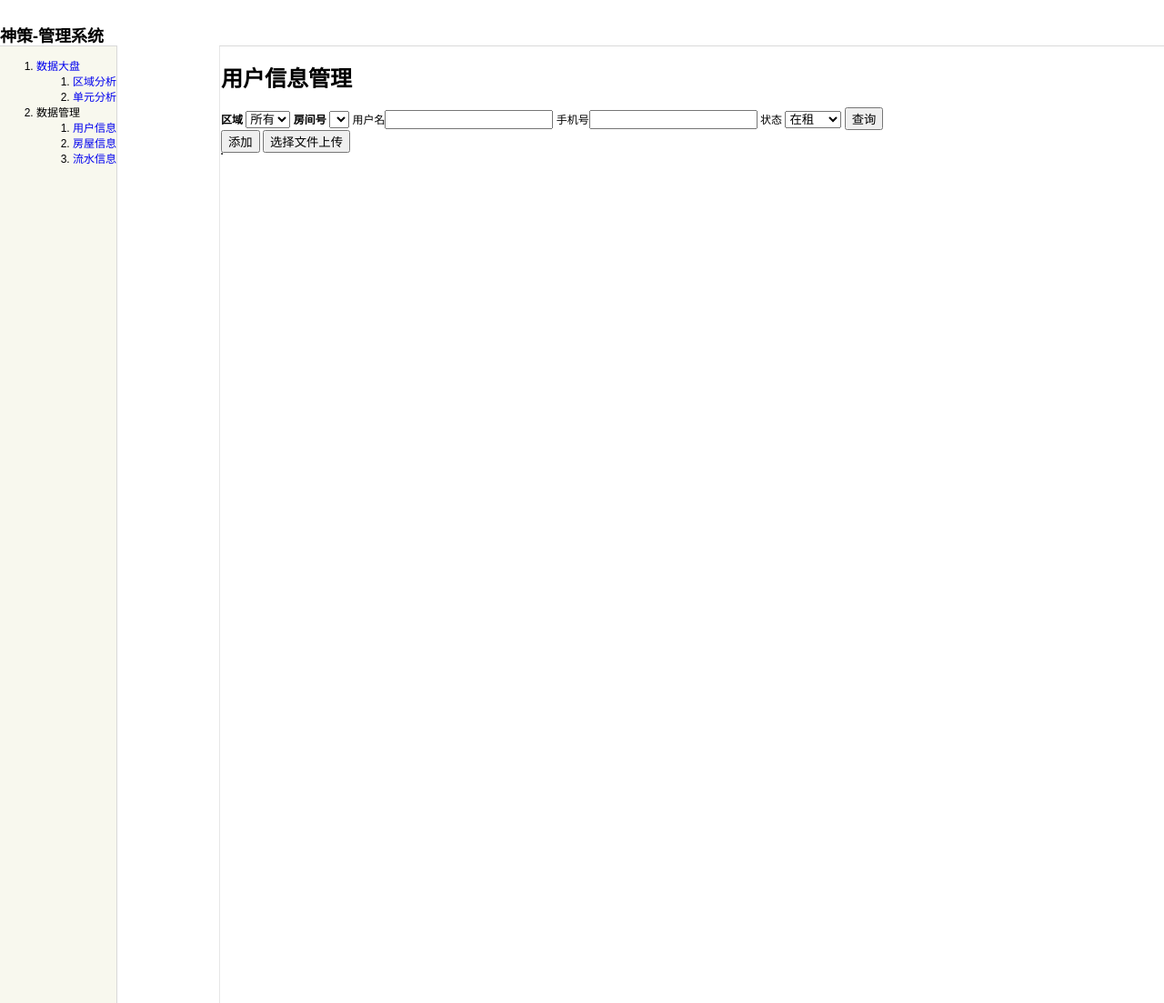
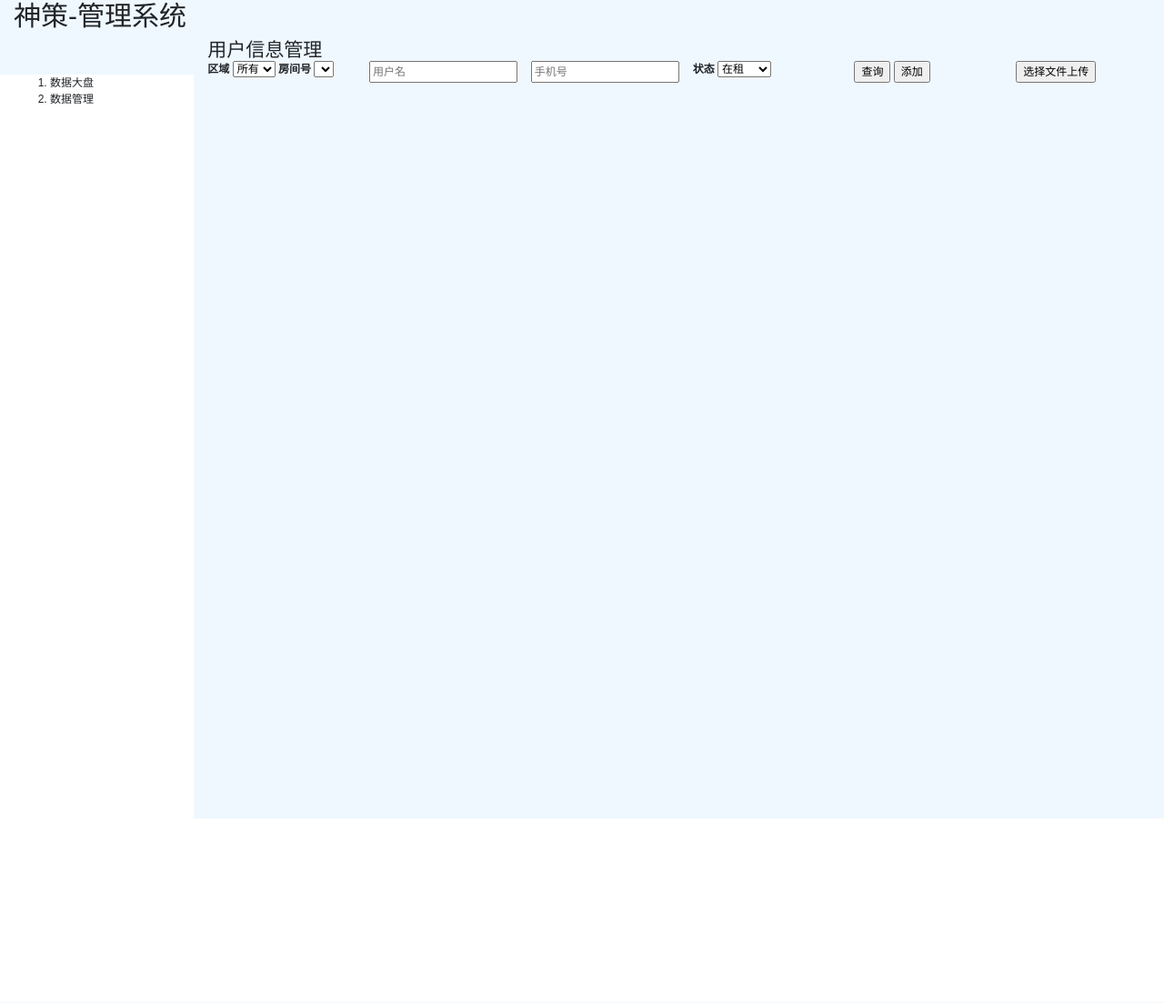
Before and after one commit to Murphy156/HotelManagement, a Flask app: page /dataManagement/tenantManagement in a window 1280 px wide. Shown: the whole page at 91% size. Run offline with Flask 2, Linux system fonts and the light colour scheme; lists and menus that the app fills with data are empty; parts of the project's set-up code (start-up, migrations or seed data) failed here and were passed over; some libraries are stand-ins or nearby versions.

Commit message:
git tracks changes

```diff
--- a/core/main/dataEchart/unitEchart.py
+++ b/core/main/dataEchart/unitEchart.py
@@ -187,7 +187,7 @@ class UnitEchart(Resource):
         if (not room is None) and (room != ''):
             whereStr += f"and room = '{room}'"
 
-        sql = f"select * from tenant {whereStr}"
+        sql = f"select id, name, contact from tenant {whereStr}"
         #
         LOG.info(f"sql is : {sql}")
         res = self._common.db.execute(sql)
--- a/core/templates/tenantManagement.html
+++ b/core/templates/tenantManagement.html
@@ -2,45 +2,52 @@
 <html lang="en">
 <head>
     <meta charset="UTF-8">
+    <meta name="viewport" content="width=device-width, initial-scale=1">
     <title>用户信息管理</title>
+    <link rel="stylesheet" href="https://cdn.staticfile.org/twitter-bootstrap/4.3.1/css/bootstrap.min.css">
     <link rel="stylesheet" href="../static/css/framework.css">
     <link rel="stylesheet" href="../static/css/popupWindow.css">
     <script type="text/javascript" src="../static/js/framework.js"></script>
     <script type="text/javascript" src="../static/js/tenantManagement.js"></script>
+    <script src="https://cdn.staticfile.org/jquery/3.2.1/jquery.min.js"></script>
+    <script src="https://cdn.staticfile.org/popper.js/1.15.0/umd/popper.min.js"></script>
+    <script src="https://cdn.staticfile.org/twitter-bootstrap/4.3.1/js/bootstrap.min.js"></script>
     <script src="https://cdn.staticfile.org/jquery/3.5.1/jquery.min.js"></script>
 </head>
 <body onload="initTree()">
-    <div class="header">
-		<h2>神策-管理系统</h2>
-	</div>
 
-    <div class="mainBox">
-		<div class="leftBox">
-			<div style="float:left;width: 300px; height: 590px;">
+<div class="container-fluid" style="background:aliceblue;height: 900px">
+    <h1>神策-管理系统</h1>
+    <div class="row">
+        <div class="col-sm-2" style="margin-top: 40px;background: white">
             <ol id="olTree">
                 <li>
-                   <label><a href="/dataEchart/globalAnalysis">数据大盘</a></label>
+                    <a data-toggle="collapse" data-target="#demo1">数据大盘</a>
+                    <div id="demo1" class="collapse">
                         <ol>
-                        <li><a href="/dataEchart/reginoEchart">区域分析</a></li>
+                            <li><a href="/dataEchart/globalAnalysis">总体分析</a></li>
+                            <li><a href="/dataEchart/regionEchart">区域分析</a></li>
                             <li><a href="/dataEchart/unitEchart">单元分析</a></li>
                         </ol>
+                    </div>
                 </li>
                 <li>
-                   <label>数据管理</label>
+                    <a data-toggle="collapse" data-target="#demo2">数据管理</a>
+                    <div id="demo2" class="collapse">
                         <ol>
                             <li><a href="/dataManagement/tenantManagement">用户信息管理</a></li>
                             <li><a href="/dataManagement/roomManagement">房屋信息管理</a></li>
-                       <li><a href="/dataManagement/monthlyManagement">流水信息管理</a></li>
+                            <li><a href="/dataManagement/monthlyManagement">每月流水信息管理</a></li>
                         </ol>
+                    </div>
                 </li>
             </ol>
         </div>
-		</div>
-		<div class="rightBox">
-<!--			<div class="slideBtn" onclick="slideBtn()">伸缩</div>-->
-            <h1>用户信息管理</h1>
 
-            <div id="userManagement_filter">
+        <div class="col-sm-10" id="right" style="height: 1000px">
+            <h3>用户信息管理</h3>
+            <div class="row">
+                <div class="col-2">
                     <b>区域</b>
                     <select name="region" id="region" onchange="getRoomNum()">
                         <option selected="selected">所有</option>
@@ -50,32 +57,45 @@
                         <option value="D">D区</option>
                     </select>
                     <b>房间号</b>
-                    <select name="roomNum" id="roomNum">
+                    <select name="roomNum" id="roomNum" >
                         <option></option>
                     </select>
-                    用户名<input type="text" name="name">
-                    手机号<input type="text" name="phone">
-                    状态
+                </div>
+
+                <div class="col-2">
+                    <input type="text" name="name" placeholder="用户名">
+                </div>
+                <div class="col-2">
+                    <input type="text" name="phone" placeholder="手机号">
+                </div>
+
+                <div class="col-2">
+                    <b>状态</b>
                     <select name="status" id="status">
                         <option value="onRent">在租</option>
                         <option value="offRent">已退租</option>
                     </select>
+                </div>
+                <div class="col-2">
                     <input type="button" value="查询" onclick="getUserInfo()">
-                    <div>
                     <input type="button" id="addUser" name="addUser" value="添加" onclick="addUser()">
+                </div>
 
-                        <input type="file" id="file" name="myfile" style="display: none" />
+                <div class="col-1">
+                    <input type="file" id="file" name="myfile" style="display: none"/>
                     <input type="text" id="filename" style="display:none"></span>
-                        <input type="button" onclick="upload()" value="选择文件上传" />
+                    <input type="button" onclick="upload()" value="选择文件上传"/>
+                </div>
+            </div>
 
-                    </div>
-                    <div id="userInfo">
+            <div class="row" style="margin-top: 5%">
+                <div id="userInfo" style="margin-left: 8%">
                     <table id="userInfoTbl" border="1">
                     </table>
                 </div>
-
+            </div>
                 <!--新增弹窗-->
-                    <div class="widget widget1"  id="addUserWindow" hidden="hidden">
+                <div class="widget widget1" id="addUserWindow" hidden="hidden">
                     <div class="body">
                         <div>
                             用户名 <input type="text" id="name" name="name">
@@ -112,14 +132,14 @@
                 </div>
 
                 <!--导入弹窗-->
-                    <div class="widget widget1"  id="importUserWindow" hidden="hidden">
+                <div class="widget widget1" id="importUserWindow" hidden="hidden">
                     <div class="body">
                         <div class="msg">导入记录</div>
                         <div>
                             <a href="javascript:downloadTemplate();" id="a_download_template">下载模板</a>
                         </div>
                         <div>
-                                <input type="button" id = "bnt_import_user" value="开始上传">
+                            <input type="button" id="bnt_import_user" value="开始上传">
                         </div>
                         <div class="btns">
                             <a href="javascript:void(0);" class="btn-cancel" id="btn_import_cancel">取 消</a>
@@ -127,6 +147,7 @@
                     </div>
                 </div>
 
+
         </div>
     </div>
 </div>
```
Also changed, not shown: core/templates/globalAnalysis.html (+20 -12 lines), core/templates/index.html (+7 -6 lines), core/templates/monthlyManagement.html (+44 -22 lines), core/templates/regionEchart.html (+25 -15 lines), core/templates/roomManagement.html (+11 -9 lines), core/templates/unitEchart.html (+21 -15 lines). Lines whose indentation alone changed are shown as unchanged.
